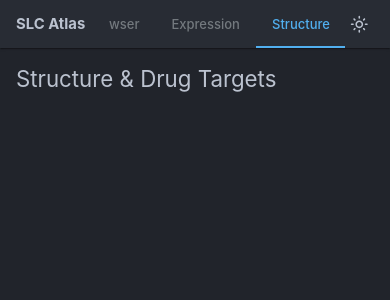
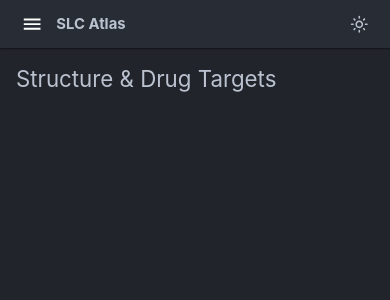
Before and after one commit to Rehpotsirhc-z/SLC-Atlas, a React (Vite) app in the folder frontend/: page /structure in a window 390 px wide. Shown: the top 300 px of the page. Built offline with nearby package versions, Linux system fonts and the light colour scheme.

Commit message:
Add mobile support

```diff
--- a/frontend/src/App.tsx
+++ b/frontend/src/App.tsx
@@ -2,8 +2,10 @@
 //
 // SPDX-License-Identifier: Apache-2.0
 
+import { useState } from "react"
 import { Routes, Route, Navigate, useLocation, useNavigate } from "react-router-dom"
-import { AppBar, Toolbar, Tabs, Tab, Box, Typography } from "@mui/material"
+import MenuIcon from "@mui/icons-material/Menu"
+import { AppBar, Box, IconButton, Menu, MenuItem, Tab, Tabs, Toolbar, Typography, useMediaQuery, useTheme } from "@mui/material"
 import ThemeToggle from "./components/ThemeToggle"
 import GeneAnnotation from "./views/GeneAnnotation"
 import Clustering from "./views/Clustering"
@@ -27,14 +29,36 @@ export default function App() {
   const { pathname } = useLocation()
   const navigate = useNavigate()
   const tabValue = navigation.findIndex((n) => pathname.startsWith(n.path))
+  const theme = useTheme()
+  const isMobile = useMediaQuery(theme.breakpoints.down("sm"))
+  const [menuAnchor, setMenuAnchor] = useState<HTMLElement | null>(null)
 
   return (
     <Box sx={{ display: "flex", flexDirection: "column", height: "100vh" }}>
       <AppBar position="static" color="default" elevation={1}>
         <Toolbar variant="dense">
-          <Typography variant="subtitle1" fontWeight={700} sx={{ mr: 3, whiteSpace: "nowrap" }}>
+          {isMobile && (
+            <>
+              <IconButton size="small" onClick={(e) => setMenuAnchor(e.currentTarget)} sx={{ mr: 1 }}>
+                <MenuIcon />
+              </IconButton>
+              <Menu anchorEl={menuAnchor} open={!!menuAnchor} onClose={() => setMenuAnchor(null)}>
+                {navigation.map((n, i) => (
+                  <MenuItem
+                    key={n.path}
+                    selected={tabValue === i}
+                    onClick={() => { navigate(n.path); setMenuAnchor(null) }}
+                  >
+                    {n.label}
+                  </MenuItem>
+                ))}
+              </Menu>
+            </>
+          )}
+          <Typography variant="subtitle1" fontWeight={700} sx={{ mr: 2, whiteSpace: "nowrap" }}>
             SLC Atlas
           </Typography>
+          {!isMobile && (
             <Tabs
               value={tabValue === -1 ? false : tabValue}
               onChange={(_, i: number) => navigate(navigation[i].path)}
@@ -45,6 +69,7 @@ export default function App() {
                 <Tab key={n.path} label={n.label} />
               ))}
             </Tabs>
+          )}
           <Box sx={{ flexGrow: 1 }} />
           <ThemeToggle />
         </Toolbar>
--- a/frontend/src/views/GeneAnnotation/DownloadButton.tsx
+++ b/frontend/src/views/GeneAnnotation/DownloadButton.tsx
@@ -4,7 +4,7 @@
 
 import { useState } from "react"
 import DownloadIcon from "@mui/icons-material/Download"
-import { Button, Menu, MenuItem } from "@mui/material"
+import { Button, Menu, MenuItem, useMediaQuery, useTheme } from "@mui/material"
 import type { Gene } from "@/types/gene"
 import { triggerDownload } from "@/utils/download"
 
@@ -41,6 +41,7 @@ function genesToJsonBlob(genes: Gene[]): Blob {
 
 export default function DownloadButton({ genes }: DownloadButtonProps) {
   const [anchorEl, setAnchorEl] = useState<HTMLElement | null>(null)
+  const isMobile = useMediaQuery(useTheme().breakpoints.down("sm"))
 
   function handleDownload(format: "txt" | "json") {
     const blob = format === "txt" ? genesToTsvBlob(genes) : genesToJsonBlob(genes)
@@ -50,6 +51,19 @@ export default function DownloadButton({ genes }: DownloadButtonProps) {
 
   return (
     <>
+      {isMobile ? (
+        <Button
+          onClick={(e) => setAnchorEl(e.currentTarget)}
+          variant="outlined"
+          size="small"
+          sx={{ minWidth: 0, px: "16px", py: "5px" }}
+        >
+          <DownloadIcon
+            fontSize="small"
+            sx={{ display: "block", mx: "auto", transform: "translateX(-0.5px)" }}
+          />
+        </Button>
+      ) : (
         <Button
           startIcon={<DownloadIcon />}
           onClick={(e) => setAnchorEl(e.currentTarget)}
@@ -57,8 +71,9 @@ export default function DownloadButton({ genes }: DownloadButtonProps) {
           size="small"
           sx={{ whiteSpace: "nowrap" }}
         >
-        Download ({genes.length} genes)
+          {`Download (${genes.length} genes)`}
         </Button>
+      )}
       <Menu anchorEl={anchorEl} open={!!anchorEl} onClose={() => setAnchorEl(null)}>
         <MenuItem onClick={() => handleDownload("txt")}>Download as .txt (tab-separated)</MenuItem>
         <MenuItem onClick={() => handleDownload("json")}>Download as .json</MenuItem>
--- a/frontend/src/views/GeneAnnotation/index.tsx
+++ b/frontend/src/views/GeneAnnotation/index.tsx
@@ -3,7 +3,8 @@
 // SPDX-License-Identifier: Apache-2.0
 
 import { useLayoutEffect, useRef, useState } from "react"
-import { Alert, Box, Divider, Paper, TablePagination, Toolbar, Typography } from "@mui/material"
+import AccountTreeIcon from "@mui/icons-material/AccountTree"
+import { Alert, Box, Divider, Drawer, IconButton, Paper, TablePagination, Toolbar, Typography, useMediaQuery, useTheme } from "@mui/material"
 import { useUIStore } from "@/store/uiStore"
 import DownloadButton from "./DownloadButton"
 import FamilyTree from "./FamilyTree"
@@ -33,6 +34,10 @@ export default function GeneAnnotation() {
 
   const paginatedGenes = visibleGenes.slice(page * rowsPerPage, (page + 1) * rowsPerPage)
   const selectedGeneId = useUIStore((s) => s.selectedGeneId)
+
+  const theme = useTheme()
+  const isMobile = useMediaQuery(theme.breakpoints.down("sm"))
+  const [drawerOpen, setDrawerOpen] = useState(false)
 
   const [treeWidth, setTreeWidth] = useState(280)
   const dragging = useRef(false)
@@ -80,6 +85,17 @@ export default function GeneAnnotation() {
         </Typography>
       </Box>
       <Box sx={{ display: "flex", flex: 1, gap: 0, minHeight: 0 }}>
+        {isMobile ? (
+          <Drawer anchor="left" open={drawerOpen} onClose={() => setDrawerOpen(false)}>
+            <FamilyTree
+              genes={genes}
+              familyFilter={familyFilter}
+              onSelectFamily={(f) => { setFamilyFilter(f); setDrawerOpen(false) }}
+              width={280}
+            />
+          </Drawer>
+        ) : (
+          <>
             <FamilyTree
               genes={genes}
               familyFilter={familyFilter}
@@ -108,6 +124,8 @@ export default function GeneAnnotation() {
                 userSelect: "none",
               }}
             />
+          </>
+        )}
         <Paper
           variant="outlined"
           sx={{
@@ -119,9 +137,14 @@ export default function GeneAnnotation() {
           }}
         >
           <Toolbar disableGutters sx={{ px: 2, gap: 2 }}>
+            {isMobile && (
+              <IconButton onClick={() => setDrawerOpen(true)} size="small" color={familyFilter ? "primary" : "default"}>
+                <AccountTreeIcon fontSize="small" />
+              </IconButton>
+            )}
             <SearchBar genes={genes} value={searchText} onChange={setSearchText} />
             <Box sx={{ flexGrow: 1 }} />
-            <Typography variant="body2" color="success.main" sx={{ whiteSpace: "nowrap" }}>
+            <Typography variant="body2" color="success.main" sx={{ whiteSpace: "nowrap", display: { xs: "none", sm: "block" } }}>
               {visibleGenes.length} of {genes.length} genes
             </Typography>
             <Divider orientation="vertical" flexItem />
```
Lines whose indentation alone changed are shown as unchanged.
